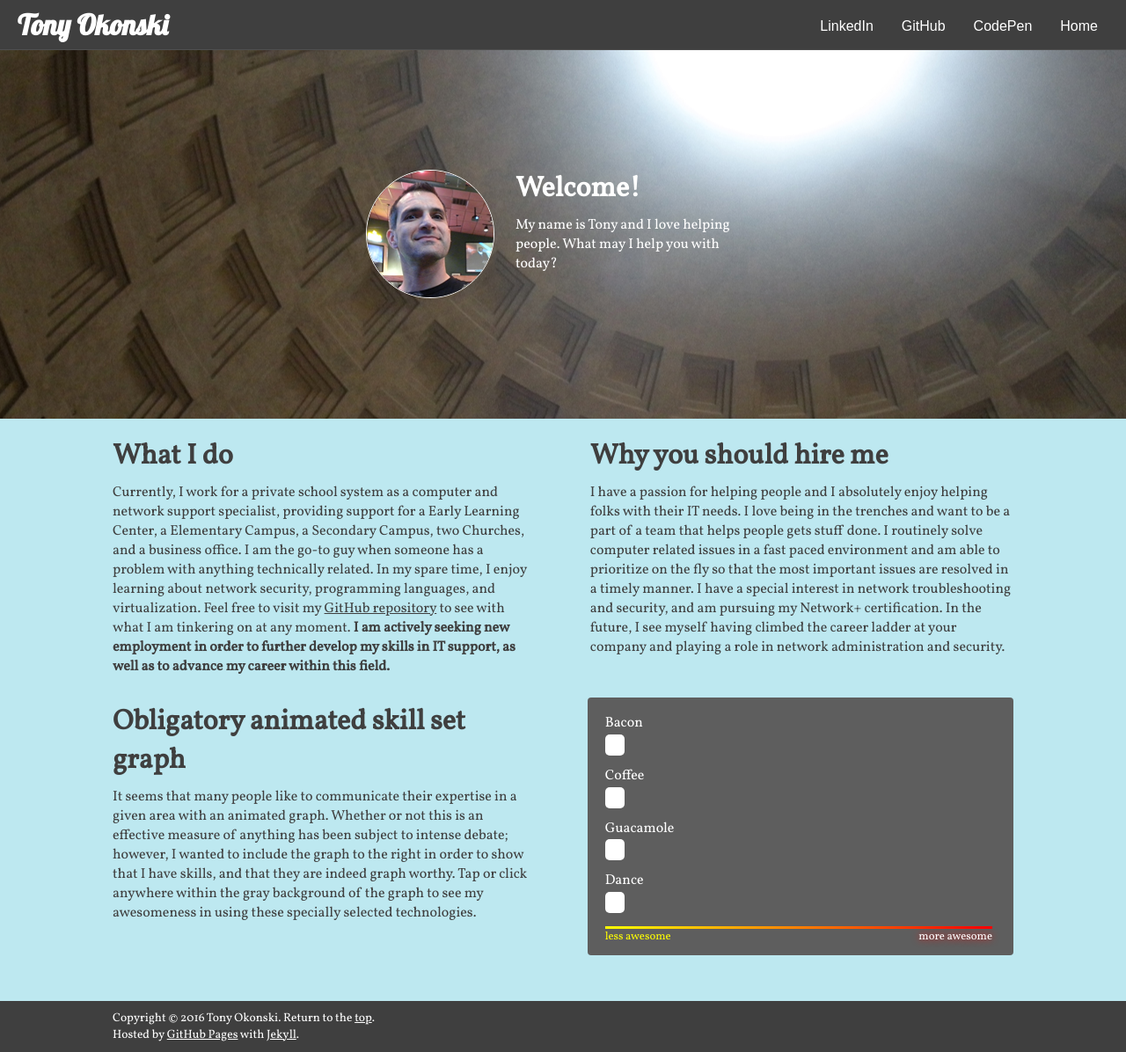
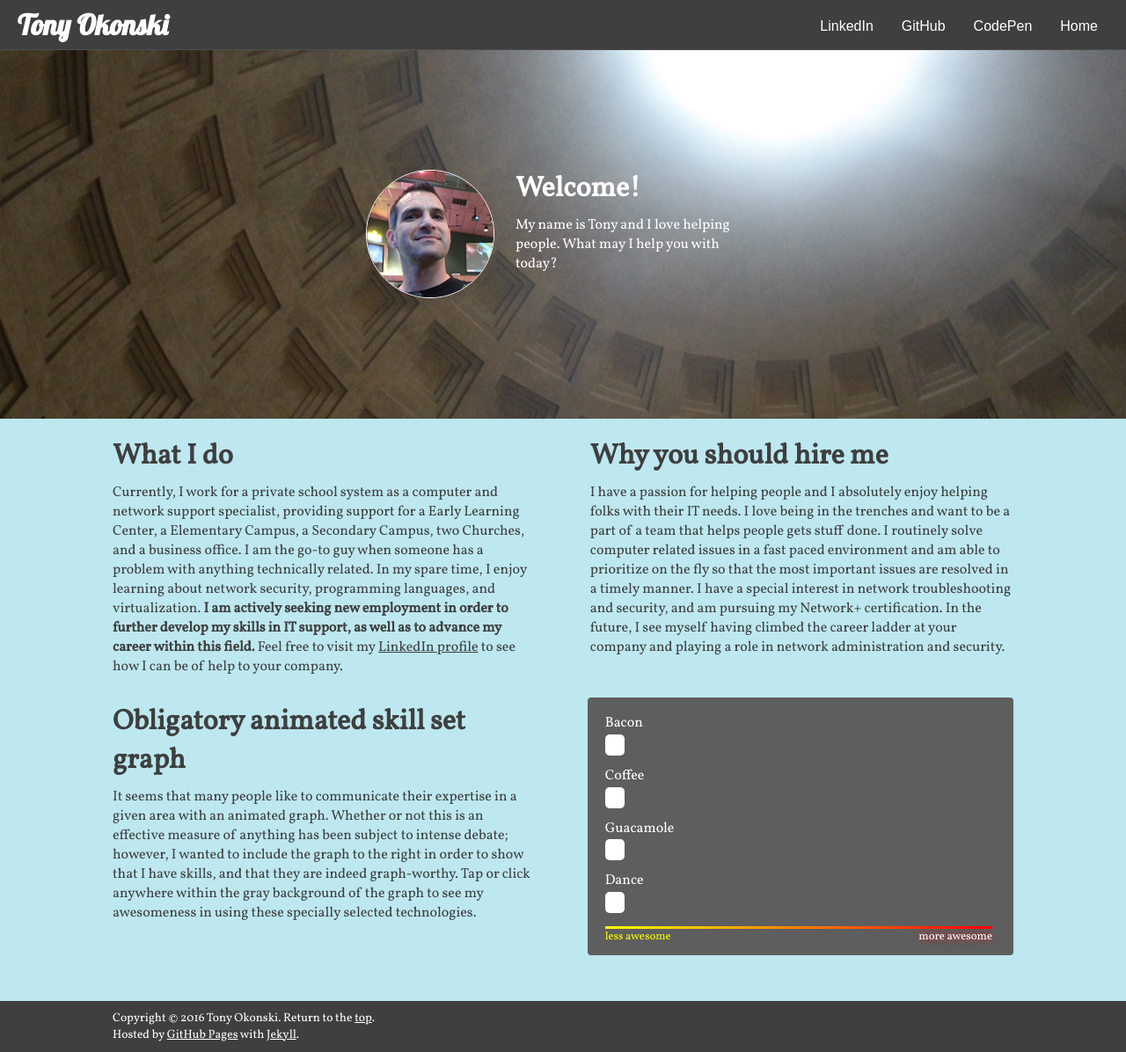
Before and after one commit to tonyokonski/tonyokonski.github.io, a Jekyll site: the page built from index.html, in a window 1280 px wide and 1196 px high. Shown: the whole window at 88% size. Built offline with Jekyll 4.4.1, drawn with Linux system fonts in a browser that asks for light colours.

Commit message:
Rearranged/replaced text in first paragraph to better suit a job search

```diff
--- a/index.html
+++ b/index.html
@@ -27,7 +27,7 @@ include-footer: true
       <h1>What I do</h1>
 
       <p>
-      Currently, I work for a private school system as a computer and network support specialist, providing support for a Early Learning Center, a Elementary Campus, a Secondary Campus, two Churches, and a business office. I am the go-to guy when someone has a problem with anything technically related. In my spare time, I enjoy learning about network security, programming languages, and virtualization. Feel free to visit my <a href="https://github.com/tonyokonski">GitHub repository</a> to see with what I am tinkering on at any moment. <strong>I am actively seeking new employment in order to further develop my skills in IT support, as well as to advance my career within this field.</strong>
+      Currently, I work for a private school system as a computer and network support specialist, providing support for a Early Learning Center, a Elementary Campus, a Secondary Campus, two Churches, and a business office. I am the go-to guy when someone has a problem with anything technically related. In my spare time, I enjoy learning about network security, programming languages, and virtualization.  <strong>I am actively seeking new employment in order to further develop my skills in IT support, as well as to advance my career within this field.</strong> Feel free to visit my <a href="https://www.linkedin.com/in/tonyokonski">LinkedIn profile</a> to see how I can be of help to your company.
       </p>
 
     </section>
@@ -53,7 +53,7 @@ include-footer: true
       <h1>Obligatory animated skill set graph</h1>
 
       <p>
-        It seems that many people like to communicate their expertise in a given area with an animated graph. Whether or not this is an effective measure of anything has been subject to intense debate; however, I wanted to include the <span id="stacked-directions">below graph</span><span id="adjacent-directions">graph to the right</span> in order to show that I have skills, and that they are indeed graph worthy. Tap or click anywhere within the <span id="gray-helper">gray background</span> of the graph to see my awesomeness in using these specially selected technologies.
+        It seems that many people like to communicate their expertise in a given area with an animated graph. Whether or not this is an effective measure of anything has been subject to intense debate; however, I wanted to include the <span id="stacked-directions">below graph</span><span id="adjacent-directions">graph to the right</span> in order to show that I have skills, and that they are indeed graph-worthy. Tap or click anywhere within the <span id="gray-helper">gray background</span> of the graph to see my awesomeness in using these specially selected technologies.
       </p>
 
     </div>
```
